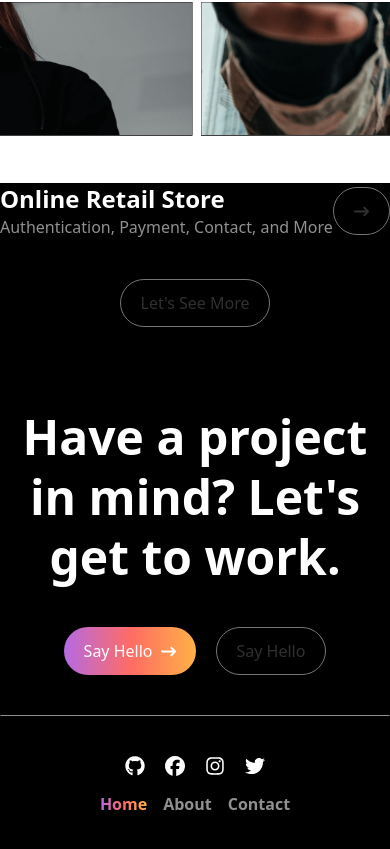
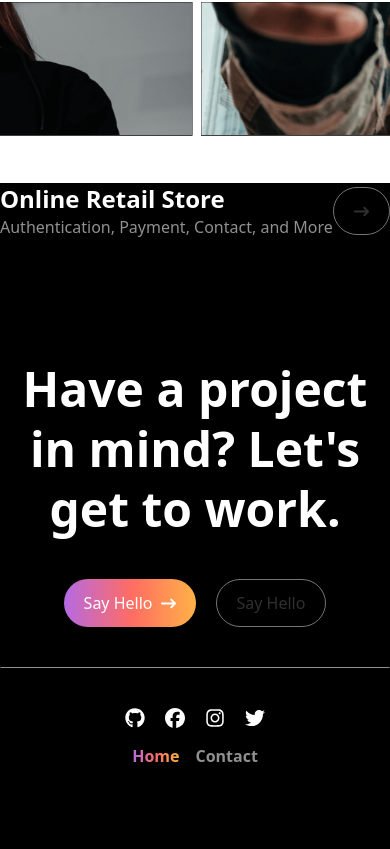
Before and after one commit to narcelin/portfolio_v2, a Next.js app: page / in a window 390 px wide. Shown: the part 4067-4916 px from the top of the page. After the commit the page ends 4876 px from the top, so only its background shows below. Built offline with nearby package versions, Linux system fonts and the light colour scheme.

Commit message:
simplified

```diff
--- a/src/app/components/MyNavLink.tsx
+++ b/src/app/components/MyNavLink.tsx
@@ -31,9 +31,9 @@ export function NavLinks(classNames: string) {
         {/* Id is empty to represent / pathname to match home. May need to be change for consistency */}
         <MyNavLink id="">Home</MyNavLink>
       </li>
-      <li>
+      {/* <li>
         <MyNavLink id="about">About</MyNavLink>
-      </li>
+      </li> */}
       <li>
         <MyNavLink id="contact">Contact</MyNavLink>
       </li>
--- a/src/app/components/sections/NavigationBar.tsx
+++ b/src/app/components/sections/NavigationBar.tsx
@@ -54,7 +54,7 @@ export default function NavigationBar() {
 
       {mobileNavMenu
         ? NavLinks(
-            "flex flex-row anitmate-bounce md:hidden justify-between gap-4 pb-5"
+            "flex flex-row anitmate-bounce md:hidden justify-around gap-4 pb-5"
           )
         : null}
     </section>
--- a/src/app/components/sections/Showcase.tsx
+++ b/src/app/components/sections/Showcase.tsx
@@ -86,9 +86,9 @@ export default function Showcase() {
         </div>
       </div>
       <div className="w-full flex flex-row justify-center">
-        <MyButton onClick={() => console.log("Clicked")}>
+        {/* <MyButton onClick={() => console.log("Clicked")}>
           Let&apos;s See More
-        </MyButton>
+        </MyButton> */}
       </div>
     </section>
   );
```
